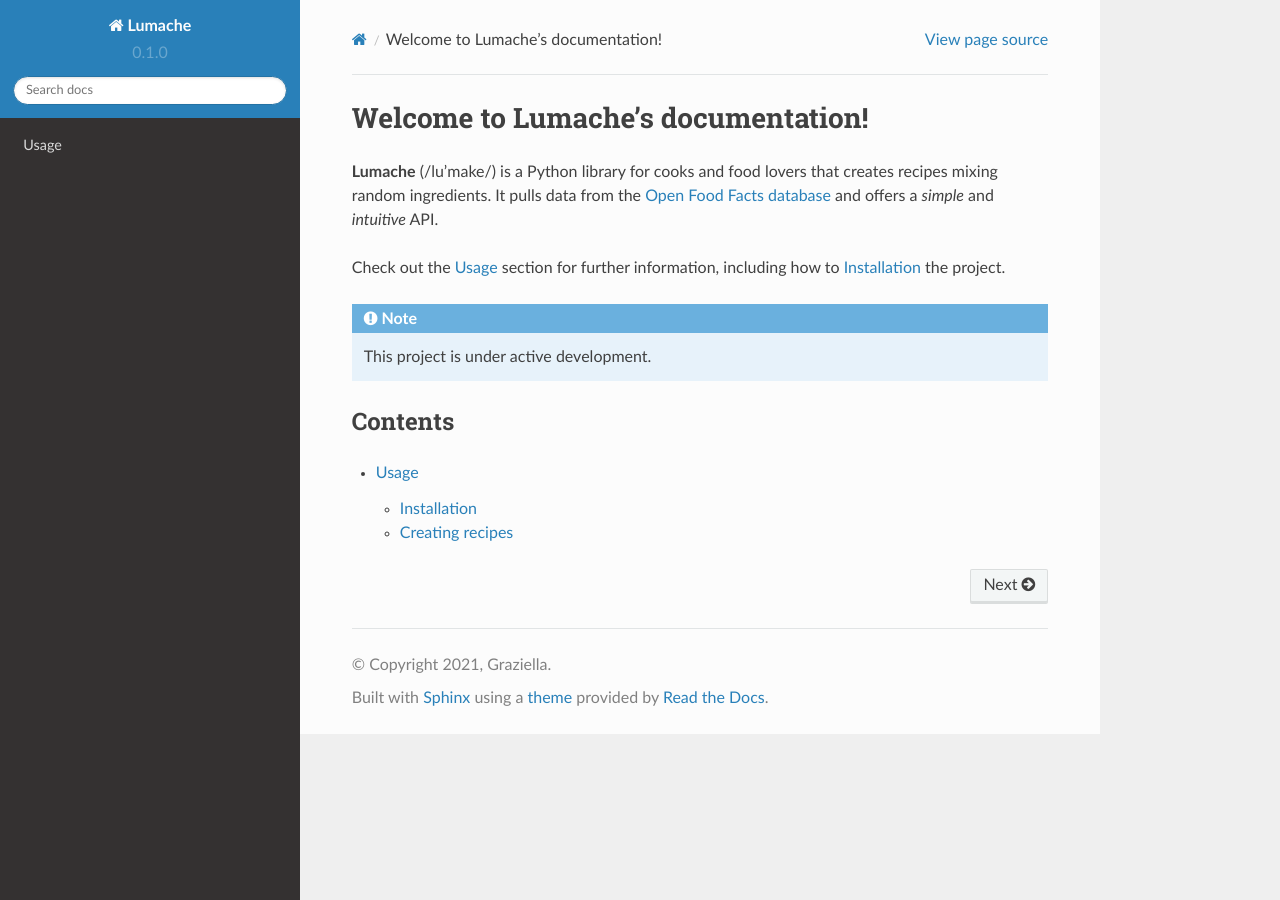
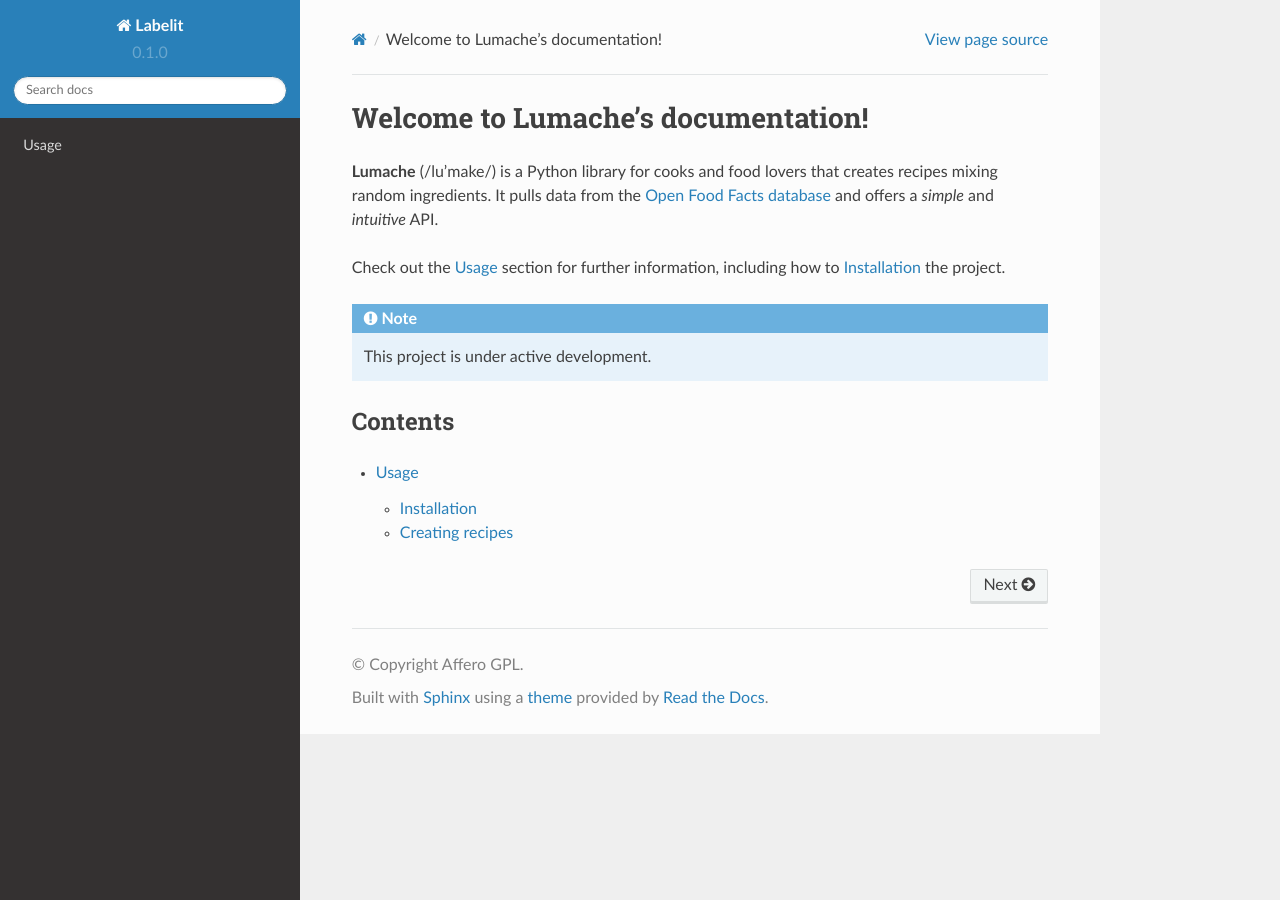
Before and after one commit to voicelab-org/labelit, a Sphinx documentation site: the page built from docs/source/index.rst, in a window 1280 px wide. Built offline with Sphinx 7.4.7 and the Read the Docs theme 2.0.0, drawn with Linux system fonts in a browser that asks for light colours.

Commit message:
configuring sphinx docs

```diff
--- a/docs/source/conf.py
+++ b/docs/source/conf.py
@@ -2,9 +2,9 @@
 
 # -- Project information
 
-project = 'Lumache'
-copyright = '2021, Graziella'
-author = 'Graziella'
+project = 'Labelit'
+copyright = 'Affero GPL'
+author = 'LeVoiceLab'
 
 release = '0.1'
 version = '0.1.0'
--- a/pyproject.toml
+++ b/pyproject.toml
@@ -3,6 +3,6 @@
 build-backend = "flit_core.buildapi"
 
 [project]
-name = "labelit"
+name = "Labelit"
 authors = [{name = "Batvoice Technologies for LeVoiceLab", email = "contact@batvoice.com"},]
 dynamic = ["version", "description"]
```
